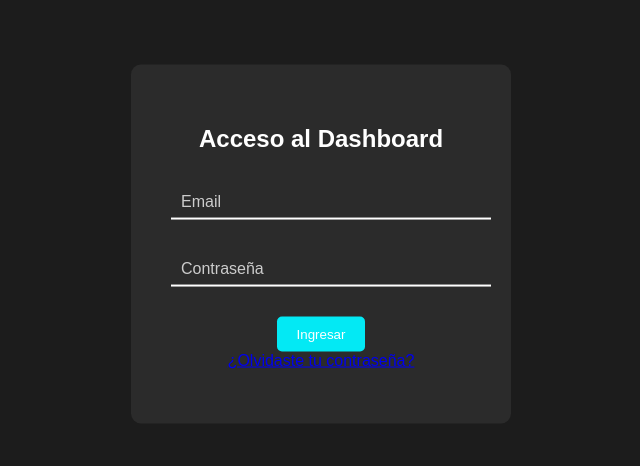
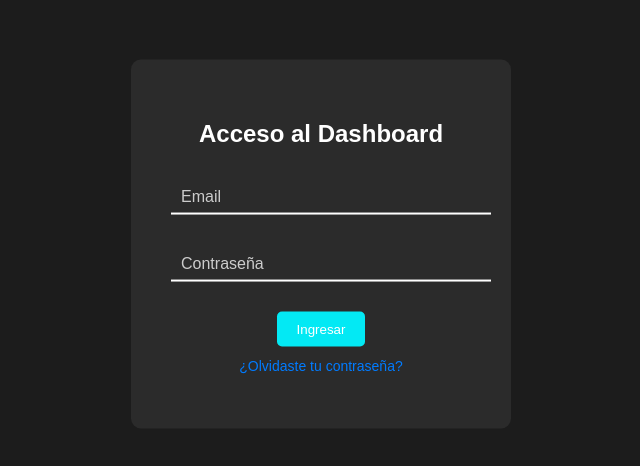
Before and after one commit to ejhonnatan/PowerBILogin, a plain HTML site: page index.html in a window 1280 px wide. Shown: the part 156-622 px from the top of the page, without its empty margins (319-959 px from the left). Drawn offline with Linux system fonts and the light colour scheme.

Commit message:
Update style.css

```diff
--- a/style.css
+++ b/style.css
@@ -66,3 +66,16 @@ button {
   font-size: 14px;
   margin-top: 10px;
 }
+
+.forgot-password {
+  margin-top: 10px;
+  text-align: center;
+}
+.forgot-password a {
+  color: #007bff;
+  text-decoration: none;
+  font-size: 14px;
+}
+.forgot-password a:hover {
+  text-decoration: underline;
+}
```
